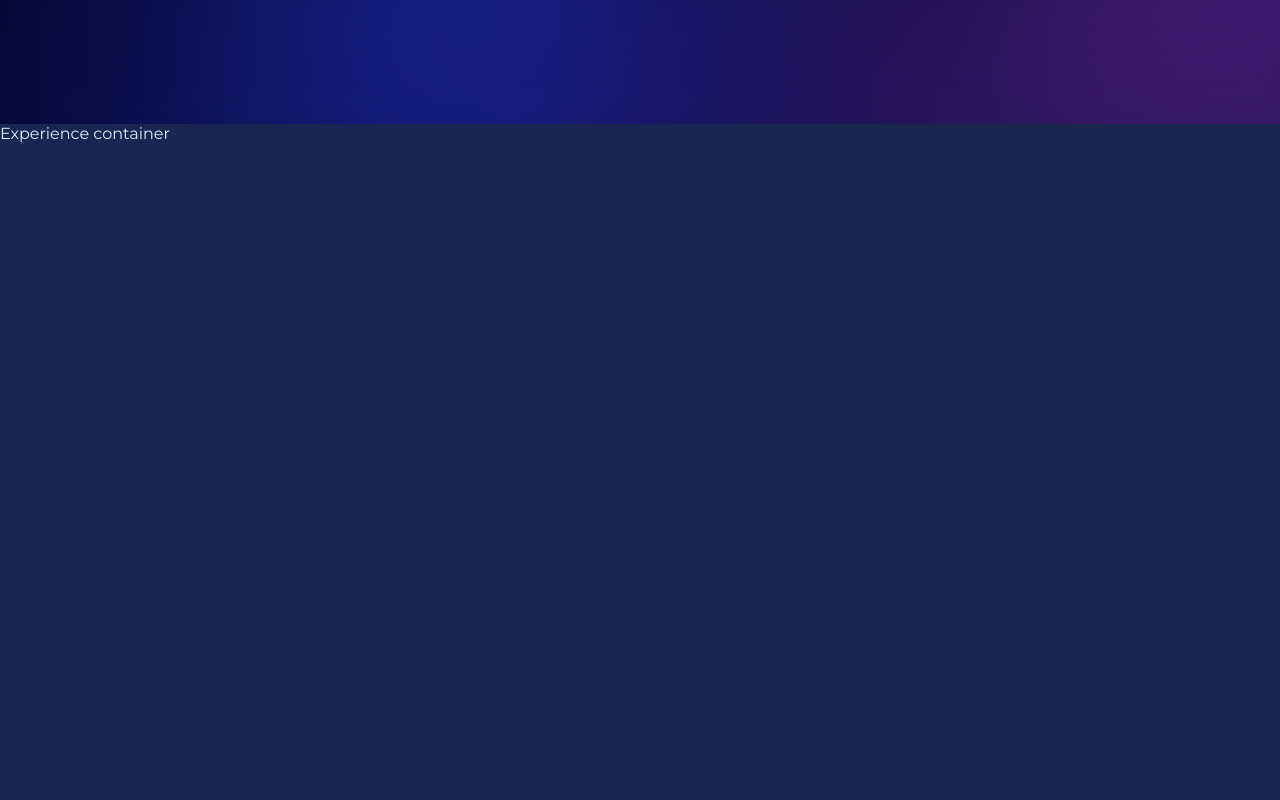
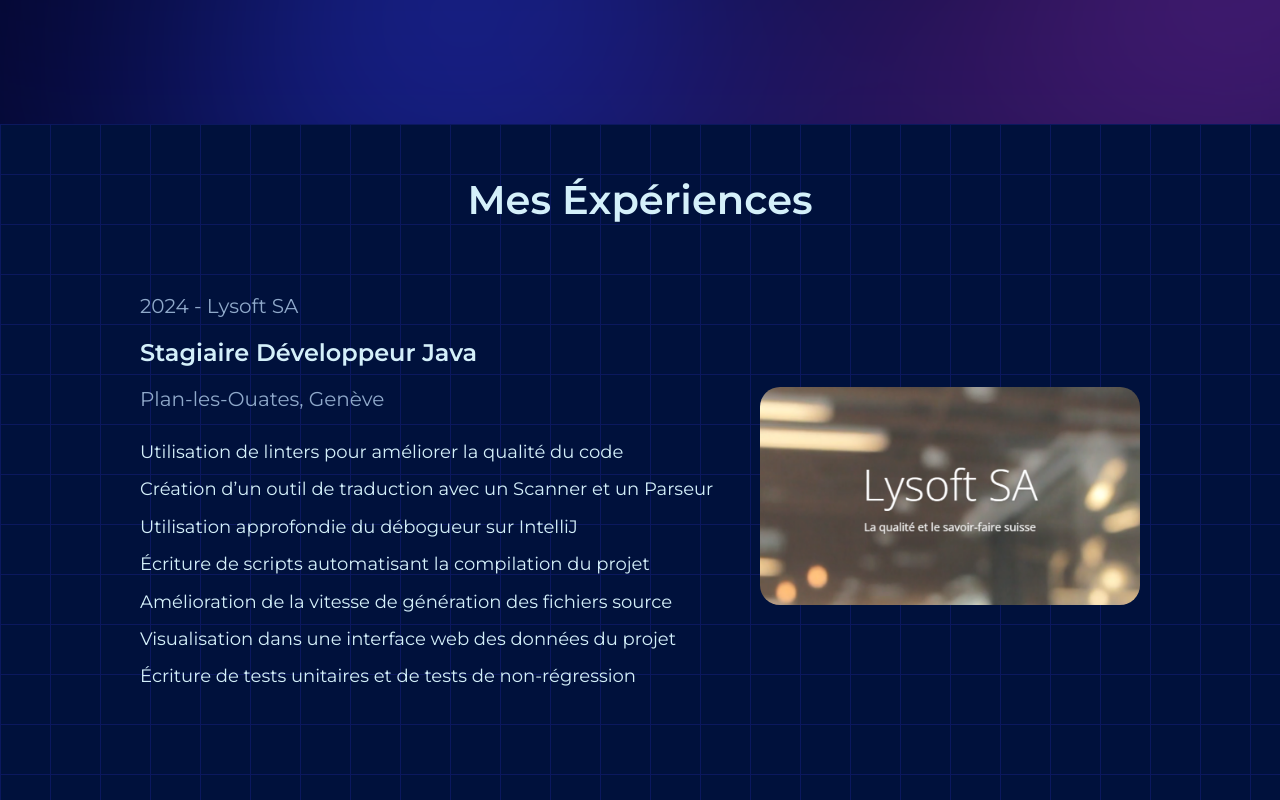
Before and after one commit to ClementJosse/portfolio, a React (Create React App) app: page / in a window 1280 px wide. Shown: the part 680-1480 px from the top of the page. Built offline with nearby package versions, Linux system fonts and the light colour scheme.

Commit message:
réorganisation des composants react et début de la section expériences

```diff
--- a/src/App.css
+++ b/src/App.css
@@ -15,8 +15,14 @@
 }
 
 .experiences-container{
-  height: 2000px;
-  background-color: #192651;
+  background-color: #00113C;
+  background-image: linear-gradient(#0B185E 1px, transparent 1px),
+                    linear-gradient(90deg, #0B185E 1px, transparent 1px);
+  background-size: 50px 50px; /* Ajustez la taille de la grille ici */
+  background-position: 0 0;
+  background-attachment: fixed; /* Garde la grille fixe lors du scroll */
+  width: 100%;
+  height: 100vh;
 }
 
 .projects-container{
--- a/src/App.js
+++ b/src/App.js
@@ -1,7 +1,10 @@
 import React, { useRef } from 'react';
-import Canvas from './components/Canvas.tsx';
-import HomeInfos from './components/HomeInfos.tsx';
+import Canvas from './components/Home/Canvas.tsx';
+import HomeInfos from './components/Home/HomeInfos.tsx';
 import Navbar from './components/Navbar.tsx';
+import SectionTitle from './components/SectionTitle.tsx';
+import Lysoft from './components/Experience/Lysoft.tsx';
+
 import "./App.css";
 
 function App() {
@@ -18,11 +21,17 @@
   return (
     <div className="main-page">
       <Navbar scrollToSection={scrollToSection} homeRef={homeRef} experiencesRef={experiencesRef} projectsRef={projectsRef} skillsRef={skillsRef} contactRef={contactRef} />
+
       <div className="home-container" ref={homeRef}>
         <Canvas className="canvas"/>
         <HomeInfos className="HomeInfos"/>
       </div>
-      <div className="experiences-container" ref={experiencesRef}>Experience container</div>
+
+      <div className="experiences-container" ref={experiencesRef}>
+        <SectionTitle title={"Mes Éxpériences"}/>
+        <Lysoft/>
+      </div>
+
       <div className="projects-container" ref={projectsRef}>Projects container</div>
       <div className="skills-container" ref={skillsRef}>Skills container</div>
       <div className="contact-container" ref={contactRef}>Contact container</div>
--- /dev/null
+++ b/src/components/Experience/Experience.css
@@ -0,0 +1,80 @@
+.experience {
+    display: flex;
+    flex-direction: column;
+    align-items: center;
+    justify-content: center;
+    gap: 20px;
+    padding: 20px;
+    max-width: 1000px;
+    margin: 0 auto;
+}
+
+.texte-image {
+    display: flex;
+    width: 100%;
+}
+
+.texte-experience {
+    flex: 2;
+    display: flex;
+    flex-direction: column;
+    gap: 20px;
+}
+
+.image-entreprise {
+    display: flex;
+    align-items: center;
+    justify-content: center; /* Pour centrer horizontalement l'image aussi si besoin */
+}
+
+.image-entreprise img {
+    max-width: 380px;
+    border-radius: 20px;
+    display: block;
+    max-height: 100%; /* Pour s'assurer que l'image reste dans son conteneur */
+}
+
+
+
+.date-entreprise h1,
+.lieu h1 {
+    font-size: 20px;
+    font-weight: 400;
+    color: #8FA9CA;
+    margin: 0;
+}
+
+.poste h1 {
+    font-size: 24px;
+    font-weight: 600;
+    color: #D4F0FA;
+    margin: 0;
+}
+
+.experience-bulletpoints h1 {
+    font-size: 18px;
+    font-weight: 400;
+    color: #D4F0FA;
+    margin: 5px 0;
+    line-height: 1.8;
+}
+
+.technos {
+
+}
+
+/*
+début de responsive
+@media (max-width: 768px) {
+    .texte-image {
+        flex-direction: column;
+        align-items: center;
+    }
+
+    .texte-experience,
+    .image-container {
+        flex: none;
+        width: 100%;
+    }
+}
+*/
--- /dev/null
+++ b/src/components/Experience/Lysoft.tsx
@@ -0,0 +1,42 @@
+import React from 'react';
+import imgLysoft from '../../assets/Lysoft.png';
+import ImageEntreprise from './ImageEntreprise.tsx';
+import "../SectionTitle.css";
+import "./Experience.css"
+
+const Lysoft = () => {
+    return (
+        <div className='experience'>
+            <div className='texte-image'>
+                <div className='texte-experience'>
+                    <div className="date-entreprise">
+                        <h1>2024 - Lysoft SA</h1>
+                    </div>
+                    <div className="poste">
+                        <h1>Stagiaire Développeur Java</h1>
+                    </div>
+                    <div className="lieu">
+                        <h1>Plan-les-Ouates, Genève</h1>
+                    </div>
+                    <div className="experience-bulletpoints">
+                        <h1>Utilisation de linters pour améliorer la qualité du code</h1>
+                        <h1>Création d’un outil de traduction avec un Scanner et un Parseur</h1>
+                        <h1>Utilisation approfondie du débogueur sur IntelliJ</h1>
+                        <h1>Écriture de scripts automatisant la compilation du projet</h1>
+                        <h1>Amélioration de la vitesse de génération des fichiers source</h1>
+                        <h1>Visualisation dans une interface web des données du projet</h1>
+                        <h1>Écriture de tests unitaires et de tests de non-régression</h1>
+                    </div>
+                </div>
+                <div className="image-entreprise">
+                    <img src={imgLysoft} alt="Image de l'entreprise" />
+                </div>
+            </div>
+            <div className='technos'>
+                {/* Ajoutez ici les technologies utilisées */}
+            </div>
+        </div>
+    );
+};
+
+export default Lysoft;
--- /dev/null
+++ b/src/components/SectionTitle.css
@@ -0,0 +1,8 @@
+.section-title {
+    height: 150px;
+    display: flex;
+    justify-content: center;
+    align-items: center;
+    font-size: 40px;
+    font-weight: 600;
+}
--- /dev/null
+++ b/src/components/SectionTitle.tsx
@@ -0,0 +1,10 @@
+import React from 'react';
+import "./SectionTitle.css";
+
+const SectionTitle = ({ title}) => {
+    return (
+        <div className="section-title">{title}</div>
+    );
+};
+
+export default SectionTitle;
```
Also changed, not shown: src/components/Home/HomeInfos.tsx (renamed from src/components/HomeInfos.tsx, +7 -7 lines), src/assets/Lysoft.png, src/components/Experience/Moss.tsx (added), src/components/Home/Canvas.css (renamed from src/components/Canvas.css), src/components/Home/Canvas.tsx (renamed from src/components/Canvas.tsx), src/components/Home/HomeInfos.css (renamed from src/components/HomeInfos.css), src/components/Home/renderCanvas.js (renamed from src/components/renderCanvas.js).
